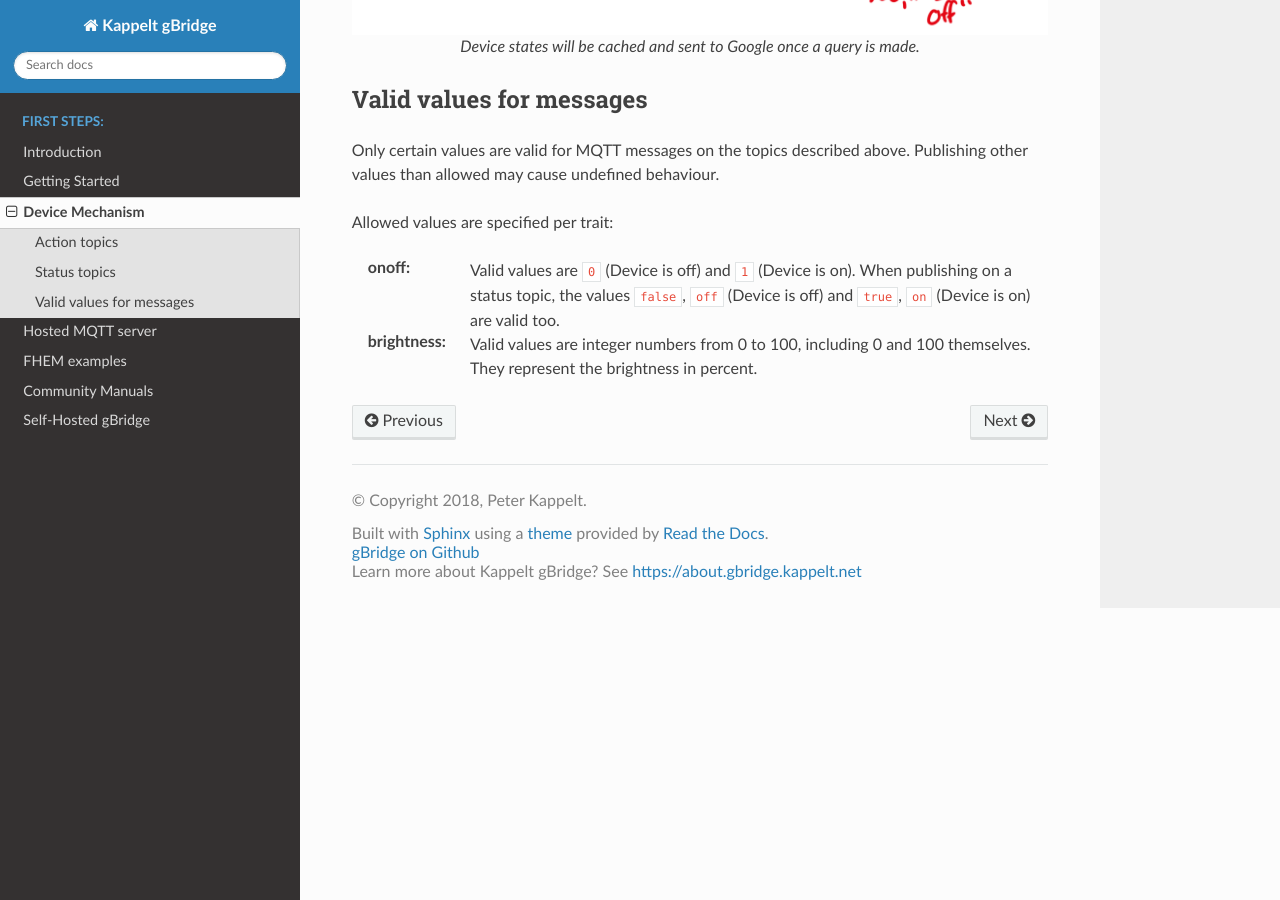
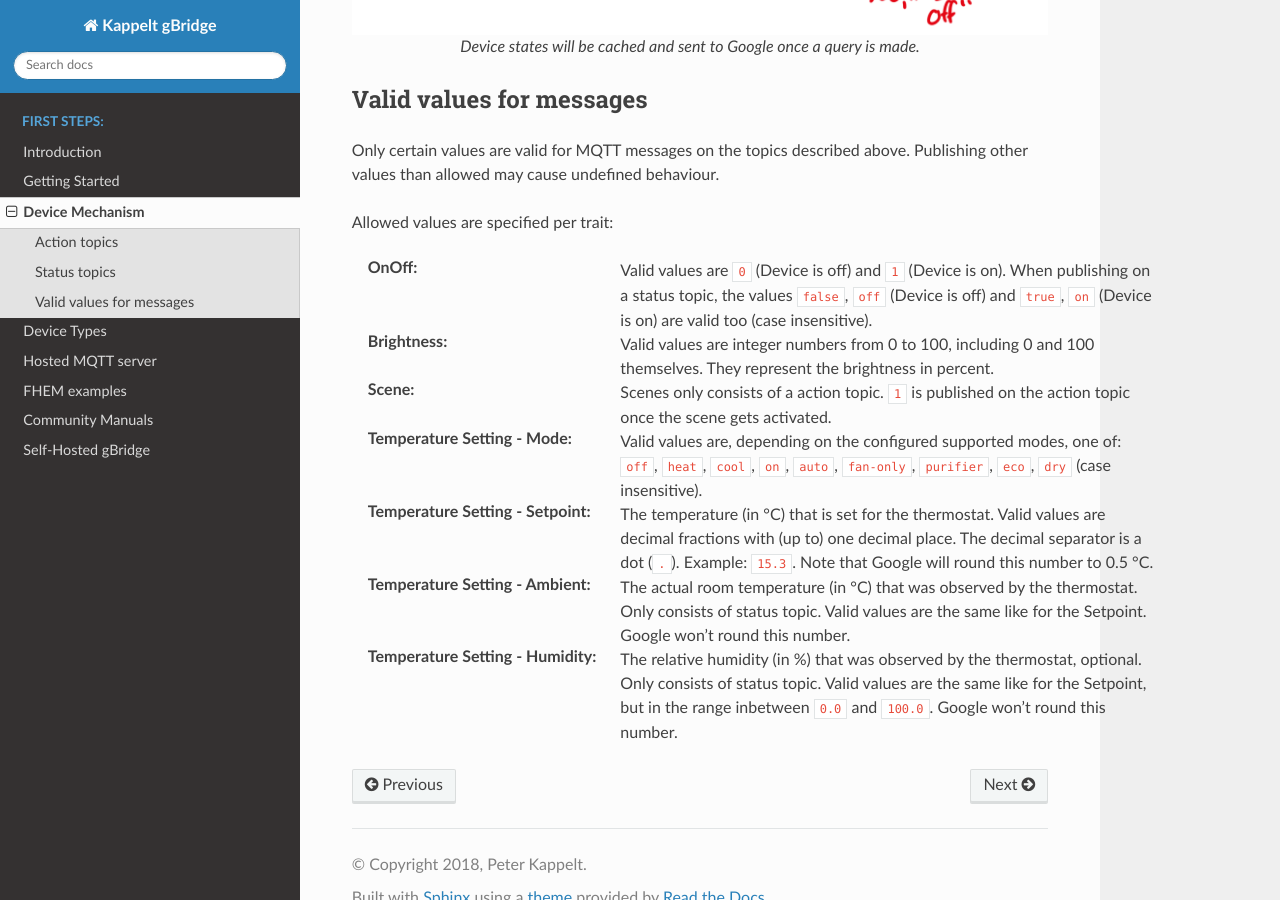
Before and after one commit to kservices/gBridge-doc, a Sphinx documentation site: the page built from source/firstSteps/deviceMechanism.rst, in a window 1280 px wide and 900 px high, scrolled down 1972 px. Built offline with Sphinx 7.4.7 and the Read the Docs theme 2.0.0, drawn with Linux system fonts in a browser that asks for light colours.

Commit message:
Collection of commits, containing newest gBridge version and documentation updates

```diff
--- a/source/firstSteps/deviceMechanism.rst
+++ b/source/firstSteps/deviceMechanism.rst
@@ -56,5 +56,10 @@ Only certain values are valid for MQTT messages on the topics described above. P
 
 Allowed values are specified per trait:
 
-:onoff: Valid values are :code:`0` (Device is off) and :code:`1` (Device is on). When publishing on a status topic, the values :code:`false`, :code:`off` (Device is off) and :code:`true`, :code:`on` (Device is on) are valid too.
-:brightness: Valid values are integer numbers from 0 to 100, including 0 and 100 themselves. They represent the brightness in percent.
+:OnOff: Valid values are :code:`0` (Device is off) and :code:`1` (Device is on). When publishing on a status topic, the values :code:`false`, :code:`off` (Device is off) and :code:`true`, :code:`on` (Device is on) are valid too (case insensitive).
+:Brightness: Valid values are integer numbers from 0 to 100, including 0 and 100 themselves. They represent the brightness in percent.
+:Scene: Scenes only consists of a action topic. :code:`1` is published on the action topic once the scene gets activated.
+:Temperature Setting - Mode: Valid values are, depending on the configured supported modes, one of: :code:`off`, :code:`heat`, :code:`cool`, :code:`on`, :code:`auto`, :code:`fan-only`, :code:`purifier`, :code:`eco`, :code:`dry` (case insensitive).
+:Temperature Setting - Setpoint: The temperature (in °C) that is set for the thermostat. Valid values are decimal fractions with (up to) one decimal place. The decimal separator is a dot (:code:`.`). Example: :code:`15.3`. Note that Google will round this number to 0.5 °C.
+:Temperature Setting - Ambient: The actual room temperature (in °C) that was observed by the thermostat. Only consists of status topic. Valid values are the same like for the Setpoint. Google won't round this number.
+:Temperature Setting - Humidity: The relative humidity (in %) that was observed by the thermostat, optional. Only consists of status topic. Valid values are the same like for the Setpoint, but in the range inbetween :code:`0.0` and :code:`100.0`. Google won't round this number.
--- a/source/firstSteps/mqttServer.rst
+++ b/source/firstSteps/mqttServer.rst
@@ -10,7 +10,7 @@ Of course, the gBridge MQTT servers requires authentication.
 
 **Username:** :code:`gbridge-{userid}`. Your full username is shown in your account's dashboard under "My Account". *Example:* :code:`gbridge-u4`
 
-**Password:** No default MQTT password is set for your account. You have to set an own MQTT password in your account's dashboard. This password must be at least 8 characters long, while containing both upper- and lowercase letters, a number and a special character. A new password will (almost) instantly apply for any new MQTT connections.
+**Password:** Your account's password is the default MQTT password. You may change the MQTT password independently from your account's password in the dashboard. This password must be at least 8 characters long, while containing both upper- and lowercase letters, a number and a special character. A new password will (almost) instantly apply for any new MQTT connections.
 
 Available protocols
 ---------------------
```
Also changed, not shown: source/firstSteps/deviceTypes.rst (added, +85 -0 lines), source/firstSteps/gettingStarted.rst (+10 -17 lines), source/index.rst (+7 -6 lines), source/_static/dashboard-first-accesskey.png (deleted).
